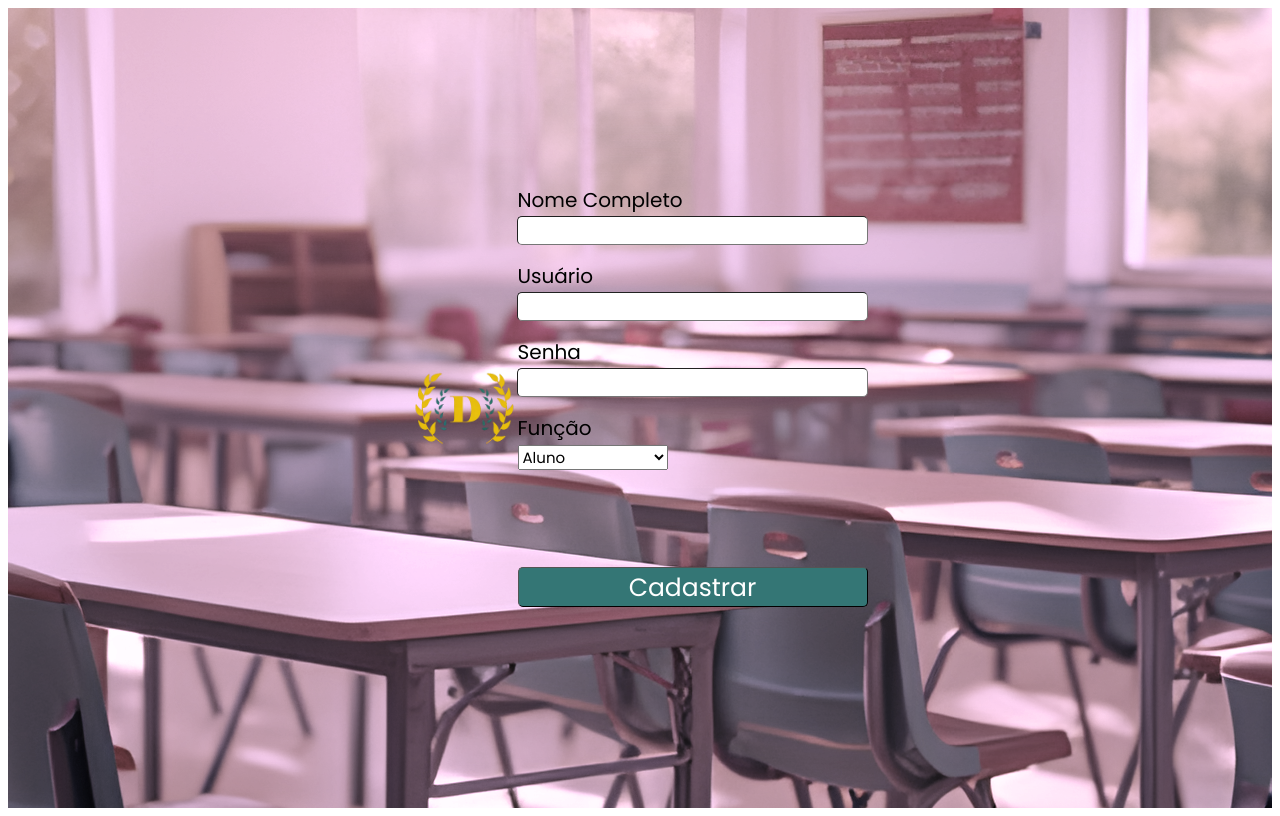
After one commit to Gabriel025/Sistema-Escolar, a PHP site: page /secretaria/a.php in a window 1280 px wide. The commit adds this page. Run offline with PHP 8.4, Linux system fonts and the light colour scheme.

Commit message:
Cadastro Completo

```diff
--- a/estilos/cadastro.css
+++ b/estilos/cadastro.css
@@ -8,7 +8,7 @@ html {
     -webkit-text-size-adjust: 100%; /* 2 */
 }
 
-body {
+main {
     display: flex;
     justify-content: center;
     align-items: center;
@@ -17,10 +17,13 @@ body {
     background-image: url(../imagens/background.png);
     background-position: center;
     background-repeat: no-repeat;
-    background-size: cover;
 }
 
-main {
+.content * {
+    color: black;
+}
+
+.content {
     width: 450px;
     height: 600px;
     border-radius: 10px;
@@ -29,7 +32,7 @@ main {
 }
 
 @media screen and (min-width: 1920px) {
-    main {
+    .content {
         width: 500px;
         height: 700px;
     }
@@ -50,12 +53,12 @@ main {
     }
 }
 
-img {
+.logo {
     height: 105px;
 }
 
 @media screen and (min-width: 1920px) {
-    img {
+    .logo {
         height: 130px;
     }
 }
--- a/estilos/style.css
+++ b/estilos/style.css
@@ -14,11 +14,6 @@ body {
 
 main {
     width: 84%;
-}
-
-.title {
-    background-color: green;
-    color: black;
 }
 
 /* SIDEBAR */
--- /dev/null
+++ b/secretaria/a.php
@@ -0,0 +1,118 @@
+<?php
+  // Conectando com o banco de dados.
+  $mysqli = new mysqli("localhost","root","","sistema_academico");
+
+  // Iniciando uma sessão, para salvar temporariamente o ultimo úsuario (aluno) criado, possibilitando editar a coluna turma dele..
+  session_start();
+
+  $error = false;
+  $usuario_error = false;
+
+  if(isset($_POST ["txt-usuario"]) != '') {
+    // Declarando Variáveis.
+    $usuario = $_POST ["txt-usuario"];
+    $senha = $_POST ["txt-senha"];
+    $nome = $_POST ["txt-nome"];
+    $divisao = $_POST ["txt-divisao"];
+
+    $sql = $mysqli -> query("SELECT * FROM tb_usuarios WHERE usuario = '$usuario'");
+
+    if ("$usuario" == "$senha") {
+        $usuario_error = true;
+    }
+
+    if (mysqli_num_rows($sql) > 0) {
+        $error = true;
+    }
+    else {
+        if ($divisao == "aluno" && $error == false && $usuario_error == false) {
+          $_SESSION['usuario-valor'] = $usuario;
+          $mysqli -> query ("INSERT INTO tb_usuarios VALUES ('$usuario','$senha','$divisao')");
+          $mysqli -> query ("INSERT INTO tb_aluno VALUES ('$usuario','$nome','')");
+          header("Location: cadastro-turma.php");
+          exit();
+        }
+        else if($divisao == "professor" && $error == false && $usuario_error == false) {
+          $mysqli -> query ("INSERT INTO tb_usuarios VALUES ('$usuario','$senha','$divisao')");
+          $mysqli -> query ("INSERT INTO tb_professor VALUES ('$usuario','$nome','')");
+        }
+        else if($divisao == "secretaria" && $error == false && $usuario_error == false) {
+          $mysqli -> query ("INSERT INTO tb_usuarios VALUES ('$usuario','$senha','$divisao')");
+          $mysqli -> query ("INSERT INTO tb_secretaria VALUES ('$usuario','$nome','')");
+        }
+    }
+  }
+?>
+
+<!DOCTYPE html>
+<html lang="pt-br">
+<head>
+  <meta charset="UTF-8">
+  <meta name="viewport" content="width=device-width, initial-scale=1.0">
+  <title>Novo usuário</title>
+  <link rel="stylesheet" href="../estilos/cadastro.css">
+  <!-- FONTS -->
+  <link rel="preconnect" href="https://fonts.googleapis.com">
+  <link rel="preconnect" href="https://fonts.gstatic.com" crossorigin>
+  <link href="https://fonts.googleapis.com/css2?family=Poppins:ital,wght@0,100;0,200;0,300;0,400;0,500;0,600;0,700;0,800;0,900;1,100;1,200;1,300;1,400;1,500;1,600;1,700;1,800;1,900&display=swap" rel="stylesheet">
+</head>
+<body>
+  <main>
+    <div class="div-logo">
+      <img src="../imagens/logo.png" alt="Logo" class="logo">
+    </div>
+    <form name="form_cadastro" method="post">
+      <label>Nome Completo</label>
+      <input type="text" name="txt-nome" value="" size="35" maxlength="50" required="yes">
+
+      <label>Usuário</label>
+      <?php
+          if($error == false && $usuario_error == false) {
+            echo '<input type="text" name="txt-usuario" value="" size="35" maxlength="30" required="yes">';
+          }
+          else {
+            echo '<input type="text" name="txt-usuario" value="" size="35" maxlength="30" required="yes" class="input-erro">';
+          }
+      ?>
+
+      <label>Senha</label>
+      <?php
+          // Dependendo se houver um erro ou não, isso vai mudar a cor da borda do input.
+          if($usuario_error == false) {
+            echo '<input type="password" name="txt-senha" value="" size="35" maxlength="30" required="yes">';
+          }
+          else if($error == true) {
+            echo '<input type="password" name="txt-senha" value="" size="35" maxlength="30" required="yes">';
+          }
+          else {
+            echo '<input type="password" name="txt-senha" value="" size="35" maxlength="30" required="yes" class="input-erro">';
+          }
+      ?>
+
+      <label>Função</label>
+      <div class="div-select">
+        <select name="txt-divisao">
+          <option value="aluno">Aluno</option>
+          <option value="professor">Professor</option>
+          <option value="secretaria">Secretaria</option>
+        </select>
+      </div>
+
+      <div class="div-error">
+        <?php
+          if($error == true) {
+            echo "<p> Esse usuário já existe </p>";
+          }
+          else if($usuario_error == true) {
+            echo "<p> O usuário e a senha não podem ser iguais </p>";
+          }
+        ?>
+      </div>
+
+      <div class="button">
+        <input type="submit" value="Cadastrar">
+      </div>
+    </form>
+  </main>
+</body>
+</html>
```
Also changed, not shown: estilos/main.css (deleted, +0 -13 lines), secretaria/cadastro.php (+79 -42 lines), secretaria/secretaria-sidebar.html (deleted, +0 -11 lines).
